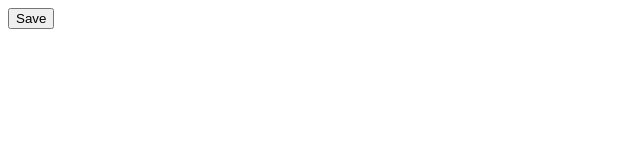
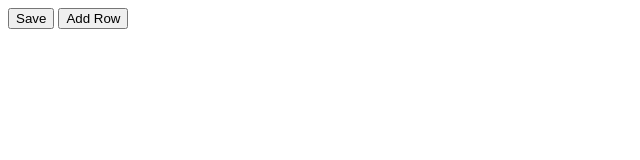
Before and after one commit to ucs-hkg/testGS, a plain HTML site: page index.html in a window 1280 px wide. Shown: the whole page, without its empty margins (0-640 px from the left). Drawn offline with Linux system fonts and the light colour scheme.

Commit message:
Update index.html

```diff
--- a/index.html
+++ b/index.html
@@ -8,6 +8,7 @@
 <body>
     <div id="app"></div>
     <button id="btn">Save</button>
+    <button id="btn2">Add Row</button>
     <script src="my.js"></script>
 </body>
 </html>
```
